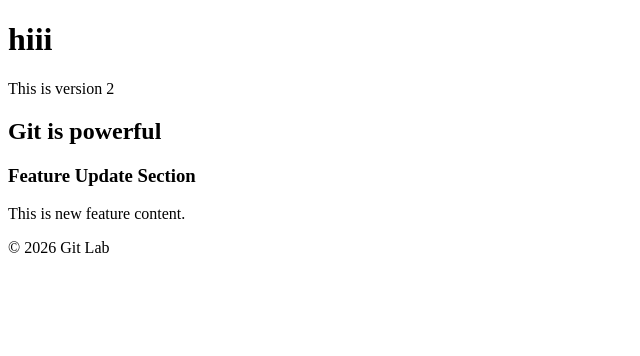
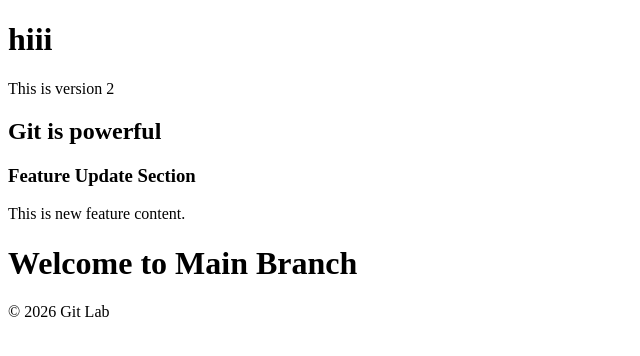
Before and after one commit to Hemalatha-n220801/demo-git, a plain HTML site: page index.html in a window 1280 px wide. Shown: the whole page, without its empty margins (0-640 px from the left). Drawn offline with Linux system fonts and the light colour scheme.

Commit message:
after adding welcome to master branch

```diff
--- a/index.html
+++ b/index.html
@@ -11,6 +11,7 @@
     <h2>Git is powerful</h2>
     <h3>Feature Update Section</h3>
     <p>This is new feature content.</p>
+    <h1>Welcome to Main Branch</h1>
 </body>
 <footer>© 2026 Git Lab</footer>
 </html>
```
